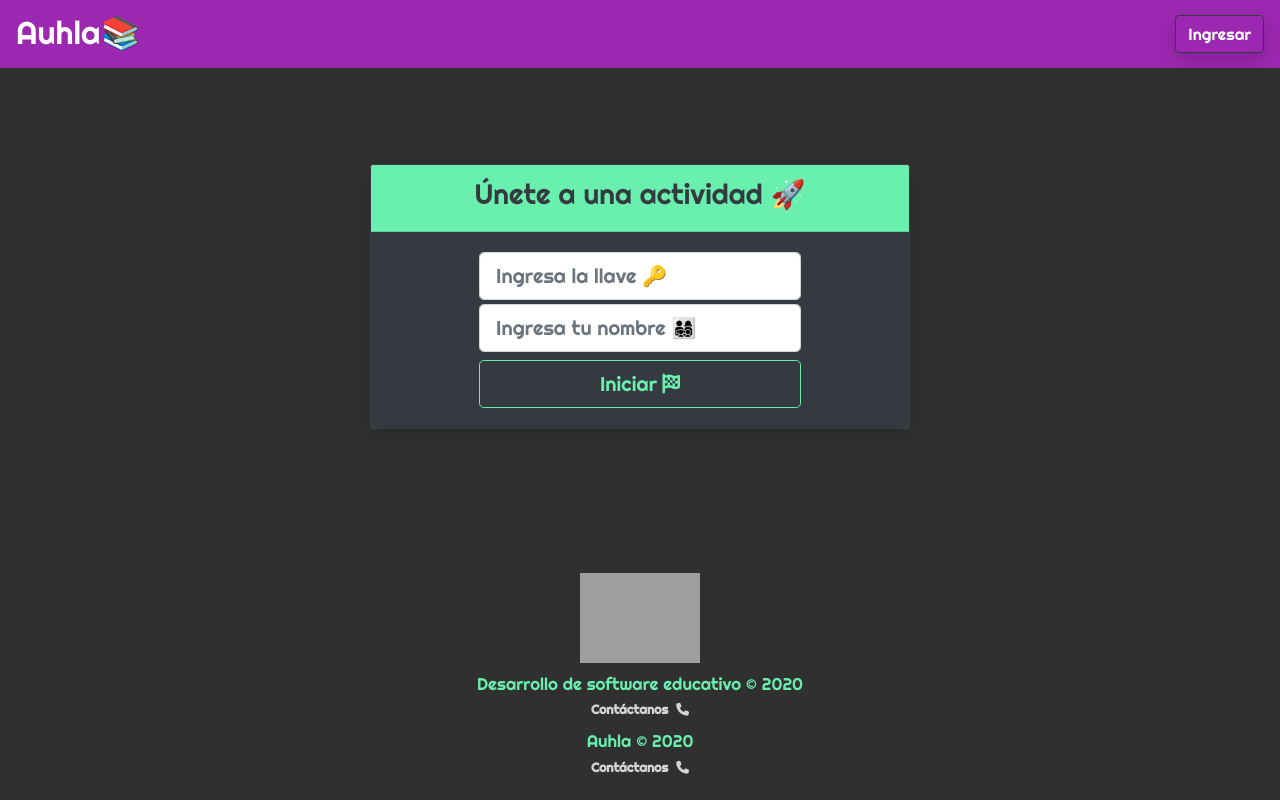
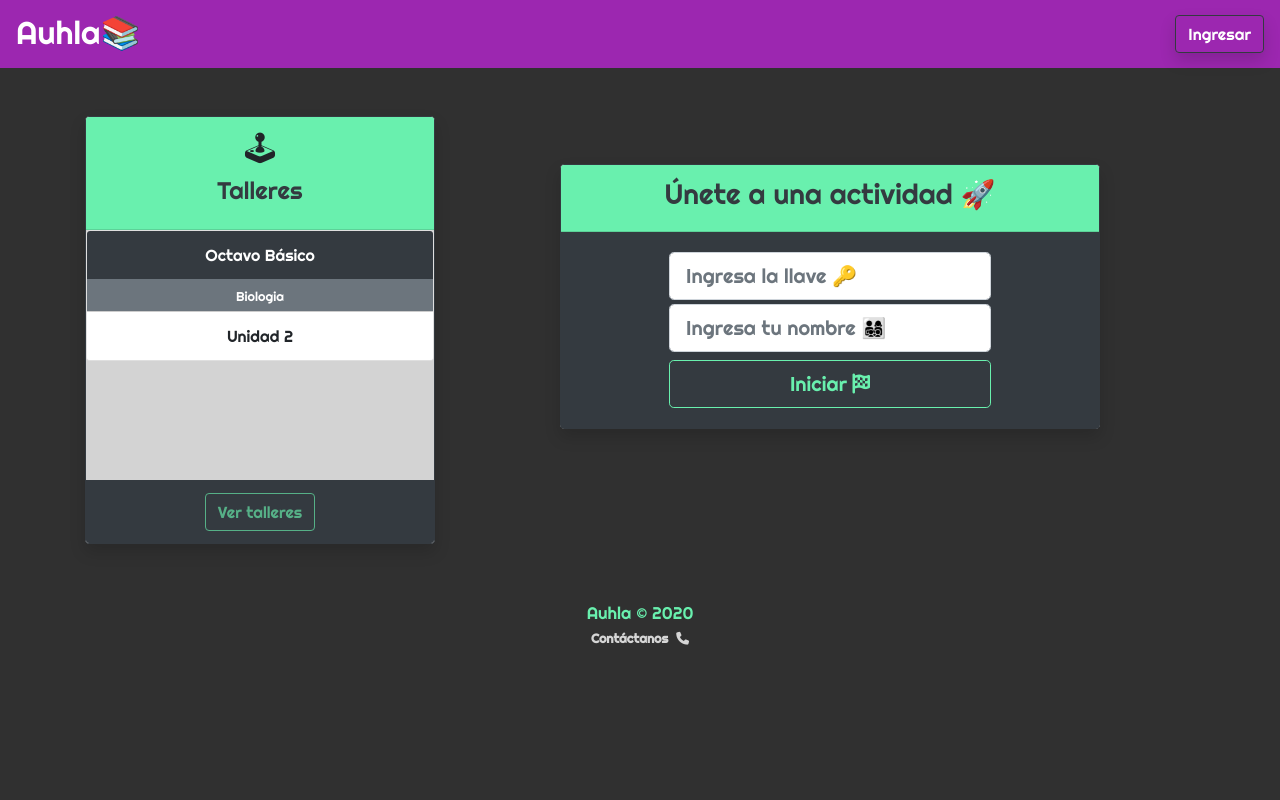
Before and after one commit to auhla/auhla-frontend, an Angular app: page / in a window 1280 px wide. Built offline with nearby package versions, Linux system fonts and the light colour scheme; grey boxes are pictures that could not be loaded.

Commit message:
feat(visitor): implement workshops card in home screen

```diff
--- a/src/app/Visitor/visitor/screens/home-screen/home-screen.component.html
+++ b/src/app/Visitor/visitor/screens/home-screen/home-screen.component.html
@@ -3,54 +3,15 @@
       <div class="row">
           <div class="col mt-5 mb-5 text-center">
               <div class="row">
-                  <div class="col-md-6 offset-md-3">
-                      <div class="card shadow border-dark mt-5 mb-5">
-                          <div class="card-header text-white bg-brand-secondary">
-                              <h3 class="text-dark">Únete a una actividad 🚀</h3>
-                          </div>
-                          <div class="card-body bg-dark">
-                              <form>
-                                  <div class="row">
+                  <div class="col-4">
+                    <shared-workshops-card></shared-workshops-card>
+                  </div>
 
-                                      <div class="col-md-8 offset-md-2">
-
-                                          <input class="form-control form-control-lg" type="text" placeholder="Ingresa la llave 🔑"
-                                              name="llave"
-                                          >
-                                          <input class="form-control form-control-lg mt-1" type="text" placeholder="Ingresa tu nombre 👨‍👩‍👧‍👦"
-                                              name="nombre"
-                                          >
-                                          <button type="submit" class="btn btn-outline-brand btn-block btn-lg mt-2"
-
-                                          >
-                                              Iniciar <i class="fas fa-flag-checkered"></i>
-                                          </button>
-                                      </div>
-                                  </div>
-                              </form>
-                          </div>
-                      </div>
+                  <div class="col-6 offset-1">
+                      <shared-join-activity-card></shared-join-activity-card>
                   </div>
               </div>
           </div>
       </div>
   </div>
 </div>
-<div class="container-fluid">
-  <div class="container">
-      <div class="row">
-          <div class="col text-center">
-              <img class="mt-5 img-fluid" width="120" src="../../../../assets/logo.png" alt="">
-
-              <div class="mb-0 mt-2">
-                  <a class="text-decoration-none text-brand-secondary"  style="font-size:17px;">
-                      Desarrollo de software educativo © 2020
-                  </a>
-              </div>
-              <a class="text-decoration-none text-white small" href="tel: +56935428483" style=" font-weight:600; opacity: 0.8">
-                  Contáctanos<i class="fa fa-phone ml-2"></i>
-              </a>
-          </div>
-      </div>
-  </div>
-</div>
```
Also changed, not shown: src/app/Visitor/visitor/screens/home-screen/home-screen.component.css (line endings or trailing spaces).
